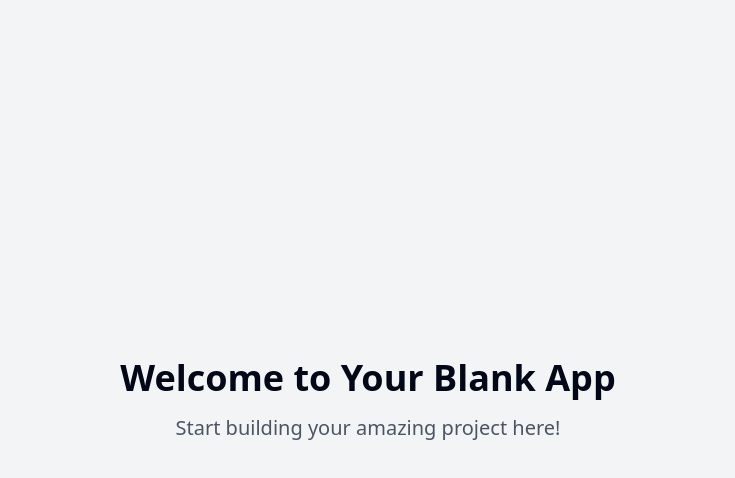
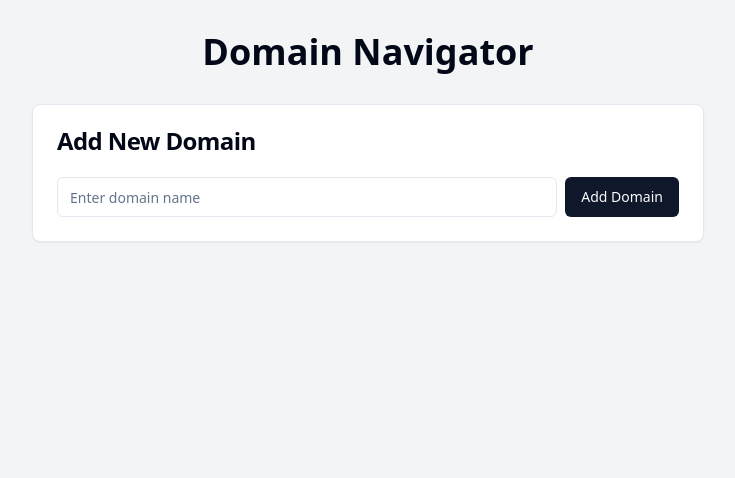
Before and after one commit to GPT-Engineer-App/domain-drifter, a React (Vite) app: page / in a window 1280 px wide. Shown: the top 478 px of the page, without its empty margins (272-1007 px from the left). Built offline with nearby package versions, Linux system fonts and the light colour scheme.

Commit message:
Create domain navigational tool
Implement a new feature for a domain navigational tool that allows users to add and manage distinct domains through a user-friendly form.
[skip gpt_engineer]

```diff
--- a/src/pages/Index.jsx
+++ b/src/pages/Index.jsx
@@ -1,11 +1,53 @@
-// Update this page (the content is just a fallback if you fail to update the page)
+import React, { useState } from 'react';
+import { Input } from "@/components/ui/input";
+import { Button } from "@/components/ui/button";
+import { Card, CardContent, CardHeader, CardTitle } from "@/components/ui/card";
+import { Globe } from "lucide-react";
 
 const Index = () => {
+  const [domains, setDomains] = useState([]);
+  const [newDomain, setNewDomain] = useState('');
+
+  const addDomain = () => {
+    if (newDomain.trim() !== '') {
+      setDomains([...domains, newDomain.trim()]);
+      setNewDomain('');
+    }
+  };
+
   return (
-    <div className="min-h-screen flex items-center justify-center bg-gray-100">
-      <div className="text-center">
-        <h1 className="text-4xl font-bold mb-4">Welcome to Your Blank App</h1>
-        <p className="text-xl text-gray-600">Start building your amazing project here!</p>
+    <div className="min-h-screen p-8 bg-gray-100">
+      <h1 className="text-4xl font-bold mb-8 text-center">Domain Navigator</h1>
+
+      <div className="max-w-2xl mx-auto">
+        <Card className="mb-8">
+          <CardHeader>
+            <CardTitle>Add New Domain</CardTitle>
+          </CardHeader>
+          <CardContent>
+            <div className="flex space-x-2">
+              <Input
+                type="text"
+                placeholder="Enter domain name"
+                value={newDomain}
+                onChange={(e) => setNewDomain(e.target.value)}
+                className="flex-grow"
+              />
+              <Button onClick={addDomain}>Add Domain</Button>
+            </div>
+          </CardContent>
+        </Card>
+
+        <div className="grid gap-4 md:grid-cols-2 lg:grid-cols-3">
+          {domains.map((domain, index) => (
+            <Card key={index} className="bg-white hover:shadow-lg transition-shadow">
+              <CardContent className="flex items-center p-4">
+                <Globe className="h-6 w-6 mr-2 text-blue-500" />
+                <span className="text-lg font-medium">{domain}</span>
+              </CardContent>
+            </Card>
+          ))}
+        </div>
       </div>
     </div>
   );
```
